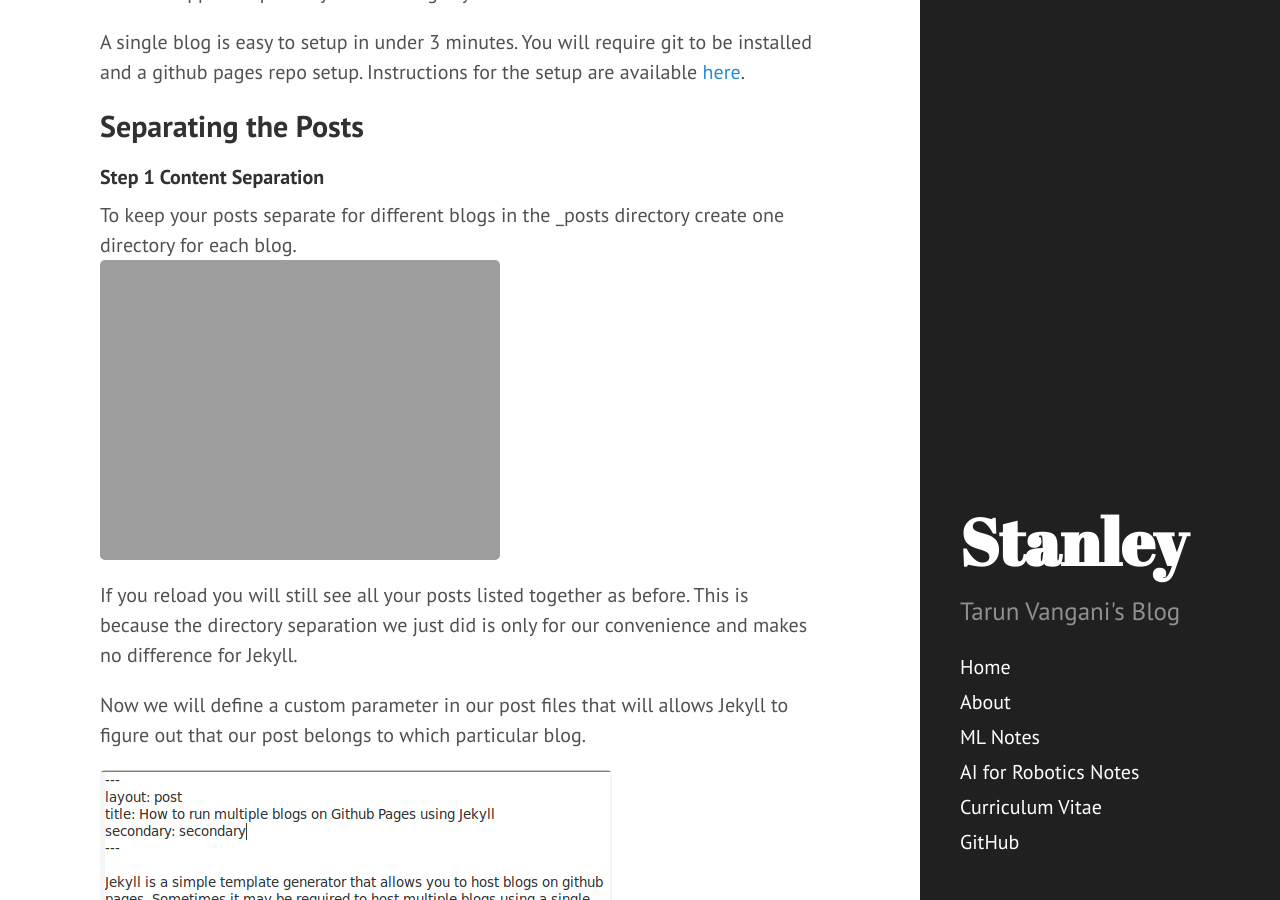
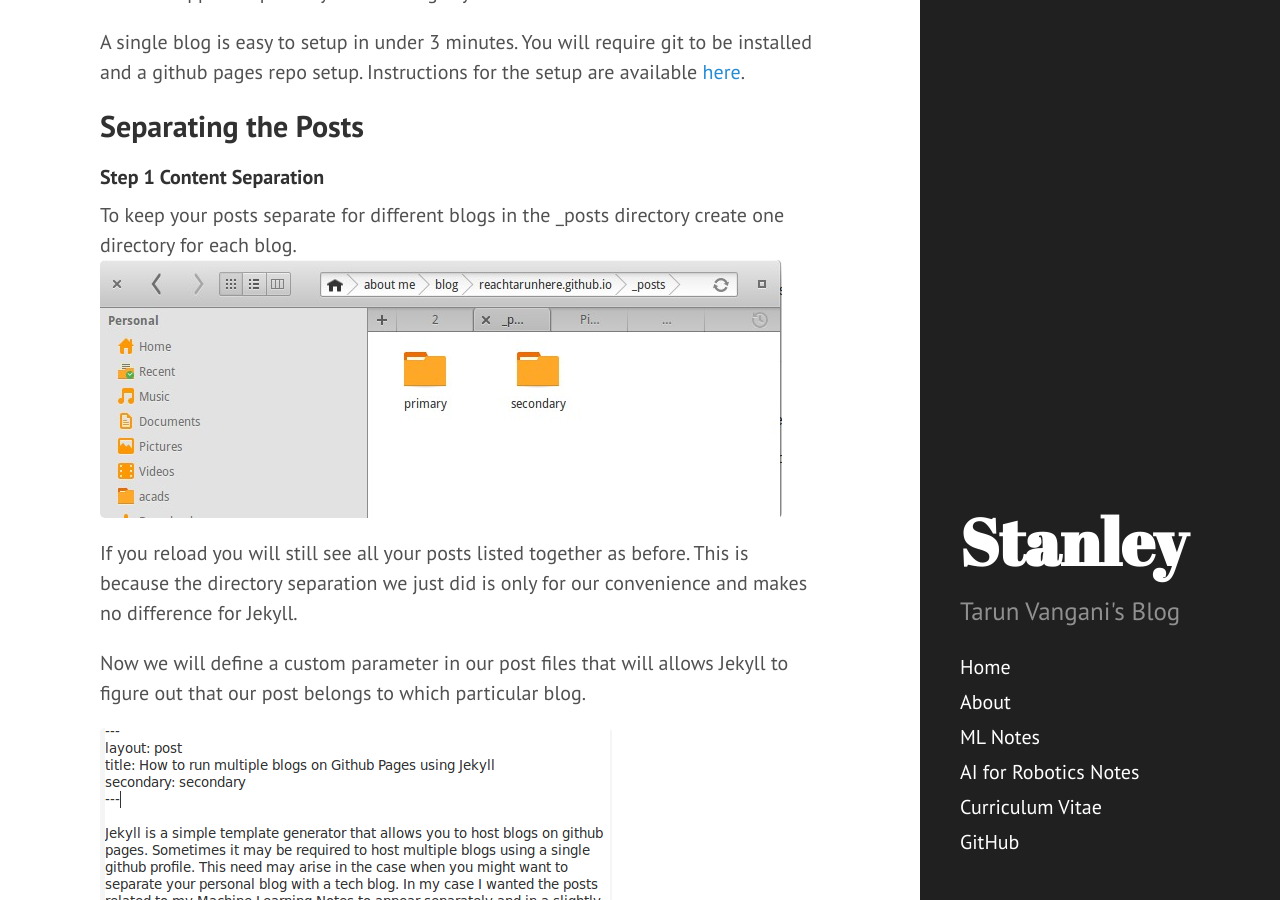
Before and after one commit to reachtarunhere/reachtarunhere.github.io, a Jekyll site: the page built from _posts/blog/2016-01-6-multiple-blogs -on-single-jekyll-instance.md, in a window 1280 px wide and 900 px high, scrolled down 373 px. Built offline with Jekyll 4.4.1, drawn with Linux system fonts in a browser that asks for light colours; Markdown is read by kramdown in place of the engine named in the settings.

Commit message:
fixed typo

```diff
--- a/_posts/blog/2016-01-6-multiple-blogs -on-single-jekyll-instance.md
+++ b/_posts/blog/2016-01-6-multiple-blogs -on-single-jekyll-instance.md
@@ -12,7 +11,7 @@ A single blog is easy to setup in under 3 minutes. You will require git to be in
 
 #### Step 1 Content Separation
 To keep your posts separate for different blogs in the _posts directory create one directory for each blog.
-![Screenshot]({{ site.url }}/public/img/folder.jpeg)
+![Screenshot]({{ site.url }}/public/img/folder.jpg)
 If you reload you will still see all your posts listed together as before. This is because the directory separation we just did is only for our convenience and makes no difference for Jekyll.
 
 Now we will define a custom parameter in our post files that will allows Jekyll to figure out that our post belongs to which particular blog.
```
Also changed, not shown: other parts of _posts/blog/2016-01-6-multiple-blogs -on-single-jekyll-instance.md (+0 -1 lines), public/img/folder.jpg (added), public/img/post.png.
